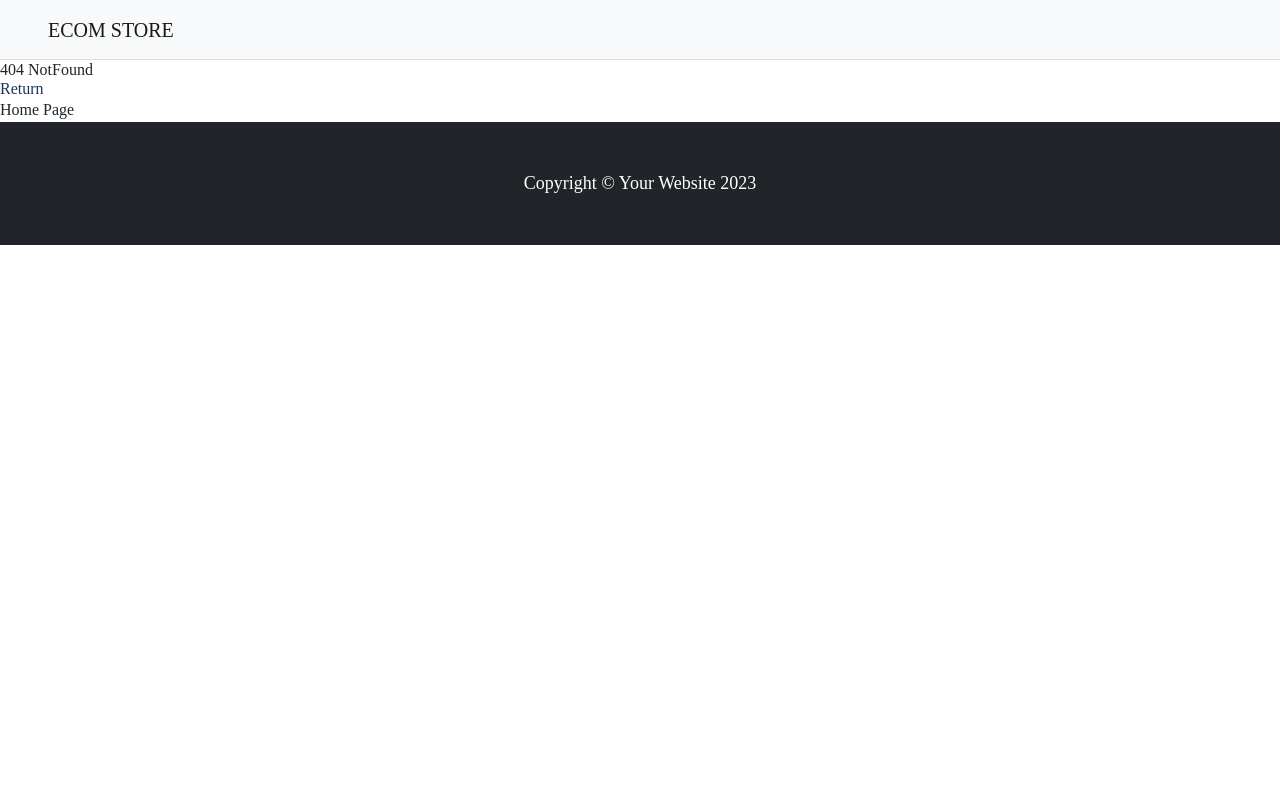
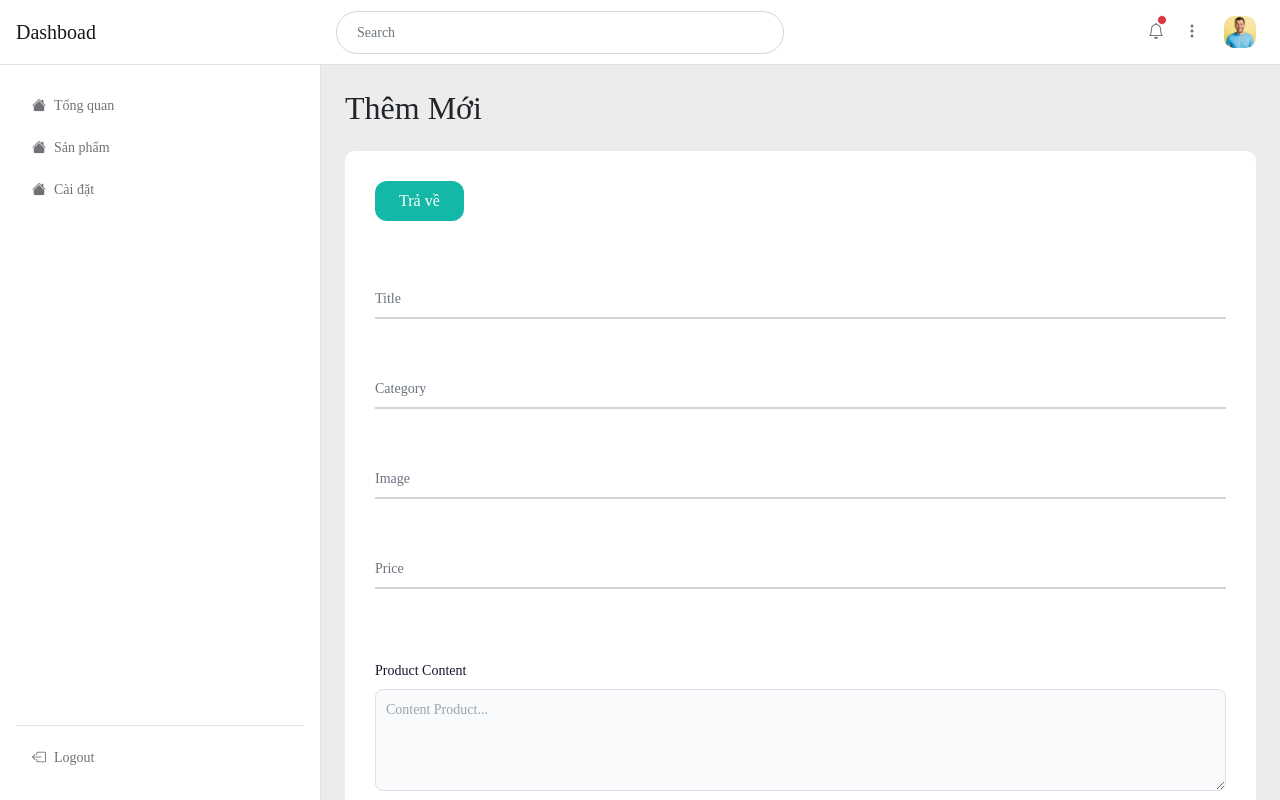
Before and after one commit to thuanvannguyen/web39-reactjs, a React (Vite) app in the folder PROJECT-ECOMMER/ecom-store/: page /dashboad/product/add in a window 1280 px wide. Before the commit this address had no page. Shown: the top 800 px of the page. Built offline with nearby package versions, Linux system fonts and the light colour scheme; sample sign-in values are in the browser's storage; a web font is replaced by a local one.

Commit message:
Update Layout Product

```diff
--- a/PROJECT-ECOMMER/ecom-store/src/App.jsx
+++ b/PROJECT-ECOMMER/ecom-store/src/App.jsx
@@ -8,6 +8,8 @@ import LayoutAdmin from "./pages/admin/Layout";
 import Login from "./pages/auth/Login";
 import IsAuth from "./components/auth/IsAuth";
 import DashboadProduct from "./pages/admin/DashboadProduct";
+import CreateProduct from "./pages/admin/CreateProduct";
+import EditProduct from "./pages/admin/EditProduct";
 
 const App = () => {
   return (
@@ -26,8 +28,11 @@ const App = () => {
           element={<IsAuth component={<LayoutAdmin />} />}
         >
           <Route index element={<Dashboad />} />
+          <Route path="/dashboad/product" element={<DashboadProduct/>}/>
 
-          <Route path="/dashboad/product" element={<DashboadProduct/>}/>
+          <Route path="/dashboad/product/add" element={<CreateProduct/>}/>
+
+          <Route path="/dashboad/product/edit" element={<EditProduct/>}/>
         </Route>
       </Routes>
     </BrowserRouter>
--- /dev/null
+++ b/PROJECT-ECOMMER/ecom-store/src/components/admin/form/ProductForm.jsx
@@ -0,0 +1,76 @@
+import React from "react";
+import ProductLabel from "./ProductLabel";
+
+const ProductForm = () => {
+  const classInput = `block py-2.5 px-0 w-full text-sm text-gray-900 bg-transparent border-1 border-b-2 border-gray-300 appearance-none focus:outline-none focus:ring-0 focus:border-blue-600 peer`;
+  return (
+    <form className="max-w-full mx-auto my-10">
+      <div className="relative z-0 w-full mb-5 group">
+        <input
+          type="text"
+          name="title"
+          id="floating_email"
+          className={classInput}
+          placeholder=" "
+        />
+        <ProductLabel htmlFor="floating_email" name="Title" />
+      </div>
+      <div className="relative z-0 w-full mb-5 group">
+        <input
+          type="text"
+          name="category"
+          id="floating_password"
+          className={classInput}
+          placeholder=" "
+        />
+        <ProductLabel htmlFor="floating_password" name="Category" />
+      </div>
+      <div className="relative z-0 w-full mb-5 group">
+        <input
+          type="text"
+          name="image"
+          id="floating_repeat_password"
+          className={classInput}
+          placeholder=" "
+        />
+        <ProductLabel htmlFor="floating_repeat_password" name="Image" />
+      </div>
+      <div className="grid md:grid-cols-1 md:gap-6">
+        <div className="relative z-0 w-full mb-5 group">
+          <input
+            type="number"
+            name="price"
+            id="floating_first_name"
+            className={classInput}
+            placeholder=" "
+            required=""
+          />
+
+          <ProductLabel htmlFor="floating_first_name" name="Price" />
+        </div>
+        <div className="relative z-0 w-full mb-5 group">
+          <label
+            for="message"
+            class="block mb-2 text-sm font-medium text-gray-900"
+          >
+            Product Content
+          </label>
+          <textarea
+            id="message"
+            rows="4"
+            class="block p-2.5 w-full text-sm text-gray-900 bg-gray-50 rounded-lg border border-gray-300 focus:ring-blue-500 focus:border-blue-500"
+            placeholder="Content Product..."
+          ></textarea>
+        </div>
+      </div>
+      <button
+        type="submit"
+        className="text-white bg-blue-700 hover:bg-blue-800 focus:ring-4 focus:outline-none focus:ring-blue-300 font-medium rounded-lg text-sm w-full sm:w-auto px-5 py-2.5 text-center"
+      >
+        Submit
+      </button>
+    </form>
+  );
+};
+
+export default ProductForm;
--- /dev/null
+++ b/PROJECT-ECOMMER/ecom-store/src/components/admin/form/ProductLabel.jsx
@@ -0,0 +1,14 @@
+import React from 'react'
+
+const ProductLabel = ({htmlFor, name}) => {
+  return (
+    <label
+    htmlFor={htmlFor}
+    className="peer-focus:font-medium absolute text-sm text-gray-500 duration-300 transform -translate-y-6 scale-75 top-3 -z-10 origin-[0] peer-focus:start-0 rtl:peer-focus:translate-x-1/4 rtl:peer-focus:left-auto peer-focus:text-blue-600 peer-placeholder-shown:scale-100 peer-placeholder-shown:translate-y-0 peer-focus:scale-75 peer-focus:-translate-y-6"
+  >
+    {name}
+  </label>
+  )
+}
+
+export default ProductLabel
--- a/PROJECT-ECOMMER/ecom-store/src/components/admin/table/Tbody.jsx
+++ b/PROJECT-ECOMMER/ecom-store/src/components/admin/table/Tbody.jsx
@@ -1,10 +1,9 @@
 import React from "react";
 import EditButtonDashboad from "./EditButton";
 import DeleteButtonDashboad from "./DeleteButton";
+import { Link } from "react-router-dom";
 
 const TbodyDashboad = ({ data, removeItem }) => {
-
-
   return (
     <tbody>
       {data.length > 0 &&
@@ -19,10 +18,12 @@ const TbodyDashboad = ({ data, removeItem }) => {
                 {product.price} Vnd
               </td>
               <td scope="row">
-                <EditButtonDashboad/>
+                <Link to={"/dashboad/product/edit"}>
+                  <EditButtonDashboad />
+                </Link>
               </td>
               <td scope="row">
-                <DeleteButtonDashboad id={product.id} removeItem={removeItem}/>
+                <DeleteButtonDashboad id={product.id} removeItem={removeItem} />
               </td>
             </tr>
           );
--- /dev/null
+++ b/PROJECT-ECOMMER/ecom-store/src/pages/admin/CreateProduct.jsx
@@ -0,0 +1,28 @@
+import React from "react";
+import { Link } from "react-router-dom";
+import ProductForm from "../../components/admin/form/ProductForm";
+
+const CreateProduct = () => {
+  return (
+    <>
+      <div className="title-group mb-3">
+        <h1 className="h2 mb-0">Thêm Mới</h1>
+      </div>
+
+      <div className="row my-4">
+        <div className="col-lg-12 col-12">
+          <div className="custom-block bg-white">
+            <button className="px-4 bg-teal-500 text-white py-2 mb-3 rounded-xl">
+              <Link to={"/dashboad/product/"}>Trả về</Link>
+            </button>
+
+            <ProductForm/>
+
+          </div>
+        </div>
+      </div>
+    </>
+  );
+};
+
+export default CreateProduct;
--- a/PROJECT-ECOMMER/ecom-store/src/pages/admin/DashboadProduct.jsx
+++ b/PROJECT-ECOMMER/ecom-store/src/pages/admin/DashboadProduct.jsx
@@ -4,22 +4,22 @@ import TheadDashboad from "../../components/admin/table/Thead";
 import TbodyDashboad from "../../components/admin/table/Tbody";
 import useCallApiNoPagination from "../../hooks/useCallApiNoPagination";
 import { url } from "../../untils/variable";
+import { Link } from "react-router-dom";
 
 const DashboadProduct = () => {
   // Do du lieu
   const { data, isLoading, removeItem } = useCallApiNoPagination(url);
-  // console.log(data);
 
   return (
     <>
       <div className="title-group mb-3">
-        <h1 className="h2 mb-0">Tat Ca San Pham</h1>
+        <h1 className="h2 mb-0">Danh Sách Sản Phẩm</h1>
       </div>
       <div className="row my-4">
         <div className="col-lg-12 col-12">
           <div className="custom-block bg-white">
             <button className="px-4 bg-teal-500 text-white py-2 mb-3 rounded-xl">
-              Them Moi
+              <Link to={"/dashboad/product/add"}>Them Moi</Link>
             </button>
 
             <div className="table-responsive">
@@ -37,7 +37,9 @@ const DashboadProduct = () => {
                     </tr>
                   </tbody>
                 )}
-                {!isLoading && <TbodyDashboad data={data} removeItem={removeItem}/>}
+                {!isLoading && (
+                  <TbodyDashboad data={data} removeItem={removeItem} />
+                )}
               </table>
             </div>
             <PaginationDashboad />
--- /dev/null
+++ b/PROJECT-ECOMMER/ecom-store/src/pages/admin/EditProduct.jsx
@@ -0,0 +1,27 @@
+import React from "react";
+import ProductForm from "../../components/admin/form/ProductForm";
+import { Link } from "react-router-dom";
+
+const EditProduct = () => {
+  return (
+    <>
+      <div className="title-group mb-3">
+        <h1 className="h2 mb-0">Sửa Sản Phẩm</h1>
+      </div>
+
+      <div className="row my-4">
+        <div className="col-lg-12 col-12">
+          <div className="custom-block bg-white">
+            <button className="px-4 bg-teal-500 text-white py-2 mb-3 rounded-xl">
+              <Link to={"/dashboad/product/"}>Trả về</Link>
+            </button>
+
+            <ProductForm />
+          </div>
+        </div>
+      </div>
+    </>
+  );
+};
+
+export default EditProduct;
```
